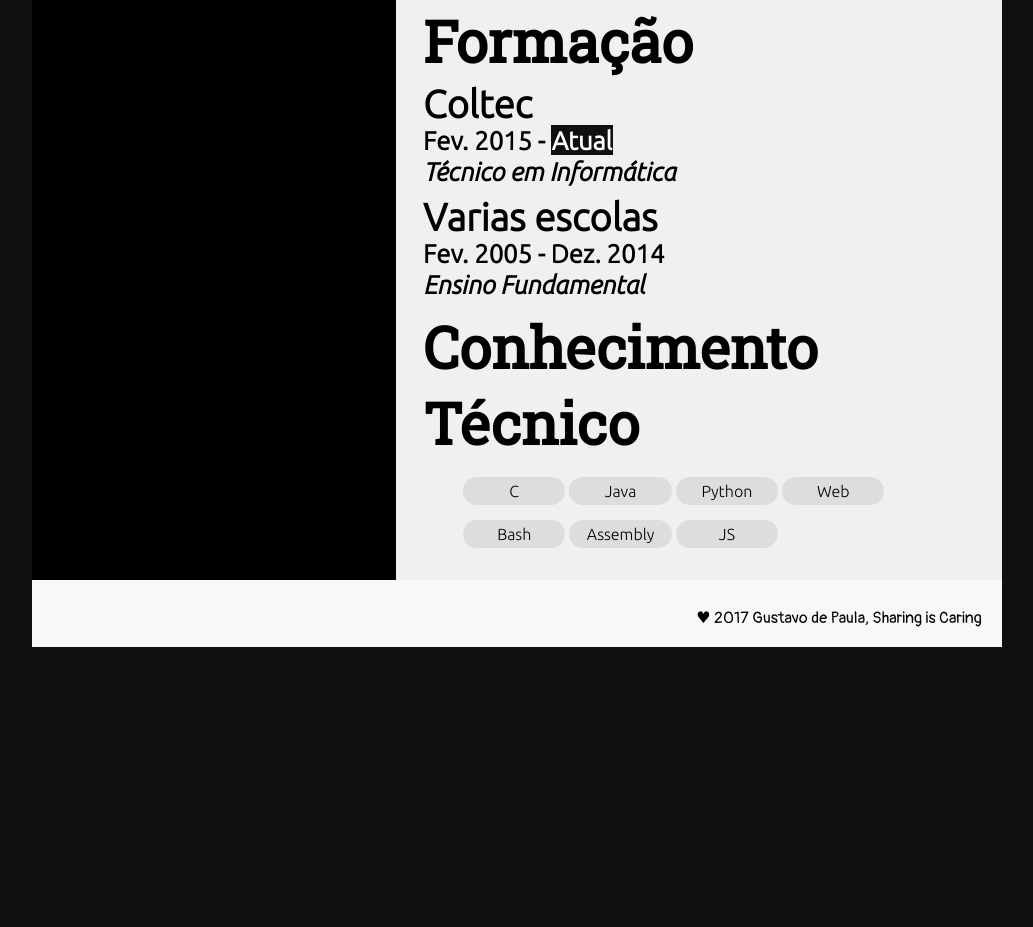
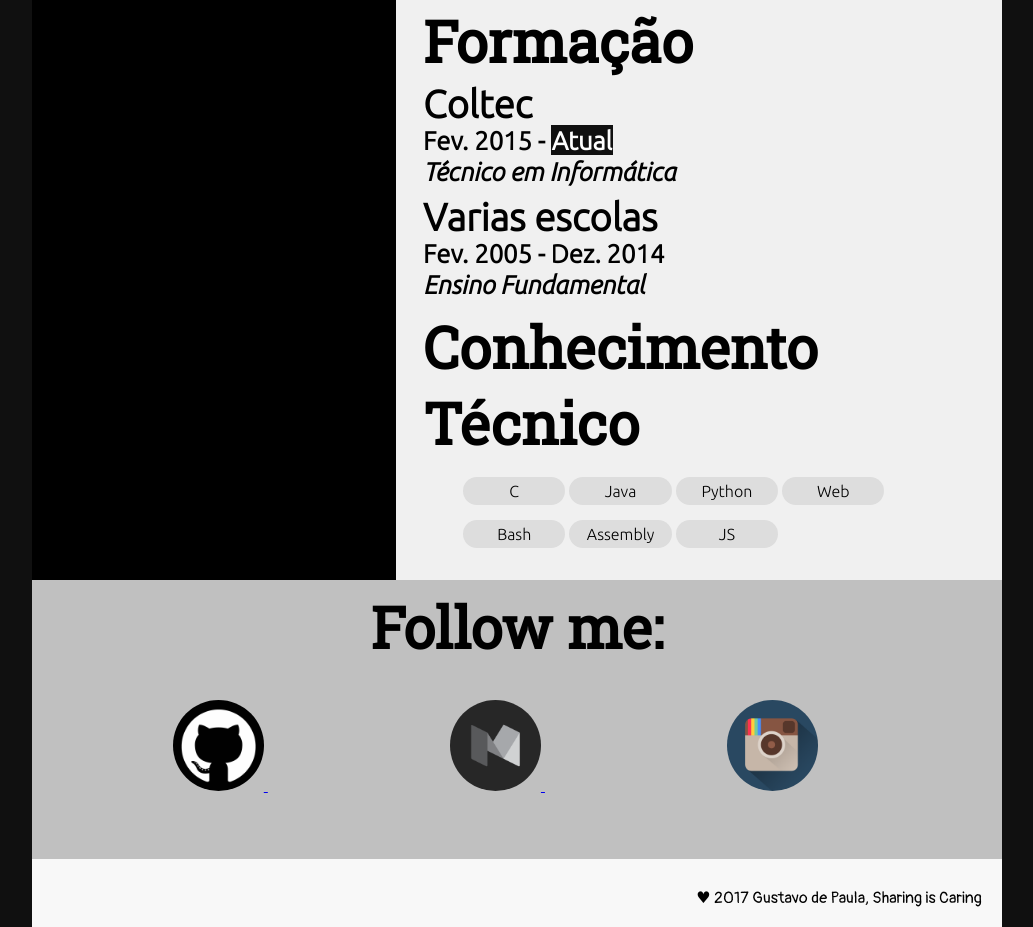
Before and after one commit to gustavodepaula-daw/Prova-HTML-SCSS-RWD, a plain HTML site: page index.html in a window 1280 px wide. Shown: the part 990-1917 px from the top of the page, without its empty margins (123-1156 px from the left). Before the commit the page ends 1637 px from the top, so only its background shows below. Drawn offline with Linux system fonts and the light colour scheme; a web font is replaced by a local one.

Commit message:
Ajustes Finos Follow me bug consertado

```diff
--- a/css/style.scss
+++ b/css/style.scss
@@ -178,12 +178,12 @@ body {
 
 /* social */
 #social {
-
     background-color: $social-color;
-    padding: 2% 5% 2% 5%;
+    //padding: 2% 5% 2% 5%;
 }
 
 #social h1 {
+    text-align: center;
     margin: 0 0 1% 0;
     font-family: 'Roboto Slab', serif;
     font-size: 4.5vi;
@@ -244,6 +244,11 @@ footer p {
             margin-bottom:-99999px;
         }
     }
+    #social{
+        float: left;
+        @include cf;
+    }
+
     #edu {
         @include cf;
         float: left;
```
Also changed, not shown: css/style.css.
